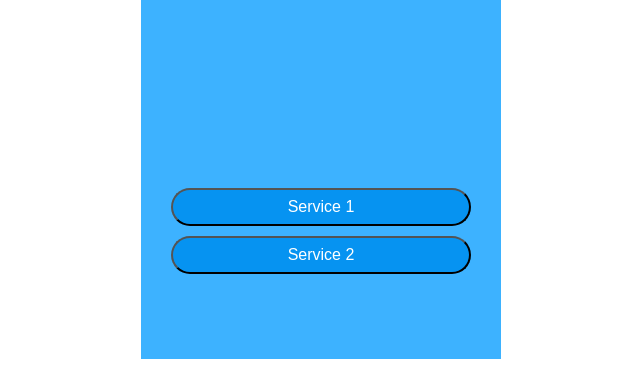
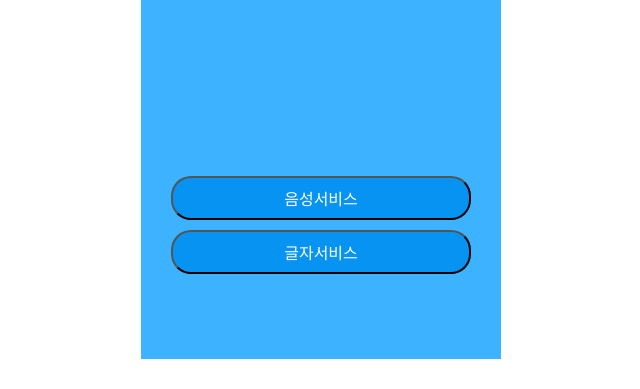
Before and after one commit to ncsec2/dialingo, a Django app: template myproject/templates/main.html in a window 1280 px wide. Shown: the part 411-800 px from the top of the page, without its empty margins (319-959 px from the left). Run offline with Django 4.2, Linux system fonts and the light colour scheme; the template is opened without the code that fills it, so the values that code supplies are empty.

Commit message:
필요 페이지

```diff
--- a/hello.html
+++ /dev/null
@@ -1 +0,0 @@
-hello world
--- a/myproject/templates/main.html
+++ b/myproject/templates/main.html
@@ -4,7 +4,7 @@
 <head>
   <meta charset="UTF-8">
   <meta name="viewport" content="width=device-width, initial-scale=1.0">
-  <title>Your Page</title>
+  <title>Dialing</title>
   <link rel="stylesheet" href="../static/css/common.css">
   <link rel="stylesheet" href="../static/css/main.css">
 
@@ -42,8 +42,8 @@
 
     <!-- Service area -->
     <div class="service-area">
-      <button class="service-button">Service 1</button>
-      <button class="service-button">Service 2</button>
+      <button class="service-button">음성서비스</button>
+      <button class="service-button">글자서비스</button>
     </div>
   </div>
 </body>
--- a/myproject/urls.py
+++ b/myproject/urls.py
@@ -23,6 +23,12 @@ from myproject import views
 urlpatterns = [
     path('admin/', admin.site.urls),
     path('hello/', views.hello_world, name='hello_world'),
+    #음성/텍스트선택
     path('main/', views.main_page, name='main_page'),
+    #home
     path('', views.start_page, name='start_page')
+    #음성
+    path('voice/', views.main_page, name='voice_page'),
+    #텍스트
+    path('text/', views.main_page, name='text_page'),
 ]
--- a/myproject/views.py
+++ b/myproject/views.py
@@ -13,3 +13,9 @@ def main_page(request):
 
 def start_page(request):
     return render(request, 'start.html')
+
+def voice_page(request):
+    return render(request, 'voice.html')
+
+def text_page(request):
+    return render(request, 'text.html')
```
Also changed, not shown: myproject/templates/text.html (added), myproject/templates/voice.html (added).
